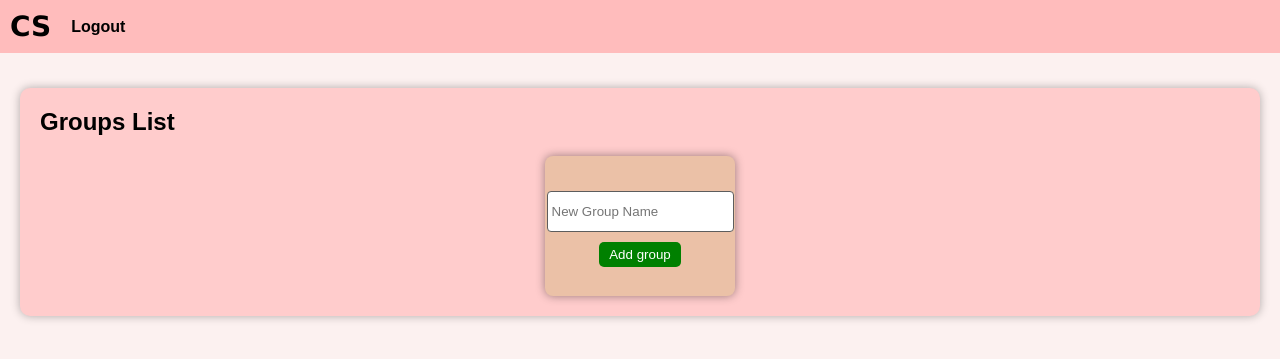
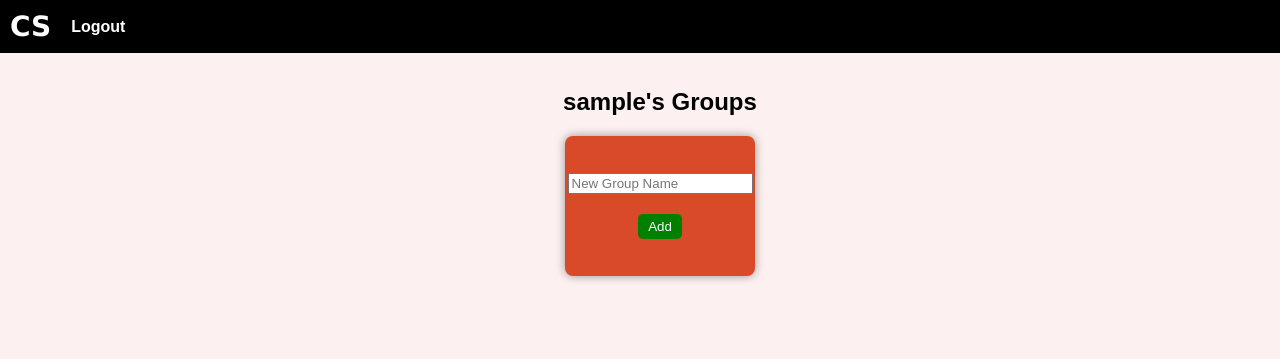
Before and after one commit to 04mHuang/Character-Sheets, a Flask app: page / in a window 1280 px wide. Shown: the top 359 px of the page. Run offline with Flask 3, Linux system fonts and the light colour scheme; the visitor is signed in with stand-in values (Sample User, id 1); data that the repository does not hold is empty.

Commit message:
small ui tweaks

```diff
--- a/backend/main.py
+++ b/backend/main.py
@@ -103,8 +103,9 @@ def base():
         return redirect(url_for('login'))
 
     user_id = session['user_id']
+    username = session['username']
     groups = Group.query.filter_by(user_id=user_id).all()
-    return render_template('base.html', groups=groups)
+    return render_template('base.html', groups=groups, username=username)
 
 @app.route('/create_group', methods=['POST'])
 def create_group():
@@ -384,7 +385,7 @@ def callback():
     )
     session["google_id"] = id_info.get("sub")
     session["email"] = id_info["email"]
-    session["name"] = id_info.get("name")
+    session["name"] = id_info.get("name") or id_info["email"].split('@')[0]
 
     user = User.query.filter_by(email=session["email"]).first()
     if not user:
--- a/frontend/static/style.css
+++ b/frontend/static/style.css
@@ -6,7 +6,7 @@ body {
 }
 
 nav {
-  background-color: #ffbcbc;
+  background-color: #000000;
   padding: 10px;
   display: flex;
   justify-content: space-between;
@@ -41,7 +41,7 @@ nav {
 
 #nav-bar a {
   text-decoration: none;
-  color: black;
+  color: rgb(255, 255, 255);
   font-weight: bold;
 }
 
@@ -56,6 +56,16 @@ nav {
   flex-direction: column;
   padding: 15px 0;
   width: 100%;
+  margin: 0 auto;  /* Center the container horizontally */
+}
+
+/* Ensure the group container is centered and styled */
+.group-list-container {
+  display: flex;
+  flex-direction: column;
+  align-items: center;
+  width: 100%;
+  padding: 20px;
 }
 
 .flashes-container {
@@ -285,6 +295,16 @@ button:hover {
   align-items: center;
 }
 
+.group-card.add-group form {
+  display: flex;
+  flex-direction: column;
+  align-items: center;
+}
+
+.group-card.add-group input {
+  margin-bottom: 10px; /* Add margin to the bottom of the input field */
+}
+
 .remove-button, .add-button, .delete-button {
   background-color: rgb(142, 26, 26);
   color: white;
--- a/frontend/templates/base.html
+++ b/frontend/templates/base.html
@@ -20,31 +20,31 @@
   </nav>
   <div class="container">
     {% if request.endpoint == 'base' and session.username %}
-      <div class="group-container">
-        <h2>Groups List</h2>
-        <div class="groups-grid">
+    <div class="group-list-container">
+      <h2 class="centered">{{ session['username'] }}'s Groups</h2>
+      <div class="groups-grid">
           {% for group in groups %}
-            <div class="group-card" id="group-card-{{ group.group_id }}">
+          <div class="group-card">
               <a href="{{ url_for('view_group', group_id=group.group_id) }}" class="card-name">{{ group.group_name }}</a>
               <form action="{{ url_for('delete_group', group_id=group.group_id) }}" method="POST" style="display:inline;">
-                <button type="submit" class="delete-button">Delete group</button>
+                  <button type="submit" class="remove-button">Remove</button>
               </form>
-            </div>
+          </div>
           {% endfor %}
           <div class="group-card add-group">
-            <form action="{{ url_for('create_group') }}" method="POST">
-              <input type="text" name="group_name" placeholder="New Group Name" class="new-name" required>
-              <button type="submit" class="add-button">Add group</button>
-            </form>
+              <form action="{{ url_for('create_group') }}" method="POST">
+                  <input type="text" name="group_name" placeholder="New Group Name" required>
+                  <button type="submit" class="add-button">Add</button>
+              </form>
           </div>
-        </div>
       </div>
+  </div>
     {% endif %}
     {% block content %}{% endblock %}
   </div>
   <script>
     document.addEventListener("DOMContentLoaded", function() {
-      const colors = ['#EBC1A7', '#F9C784', '#A9DBA4', '#9ED2DE', '#BD93ED', '#A9E090', '#93AAED', '#ED9393'];
+      const colors = ['#D94A29', '#F9C784', '#A5C3A2', '#89A9B0', '#aa7fdb', 'b8f09e'];
       const groupCards = document.querySelectorAll('.group-card');
 
       groupCards.forEach(card => {
```
